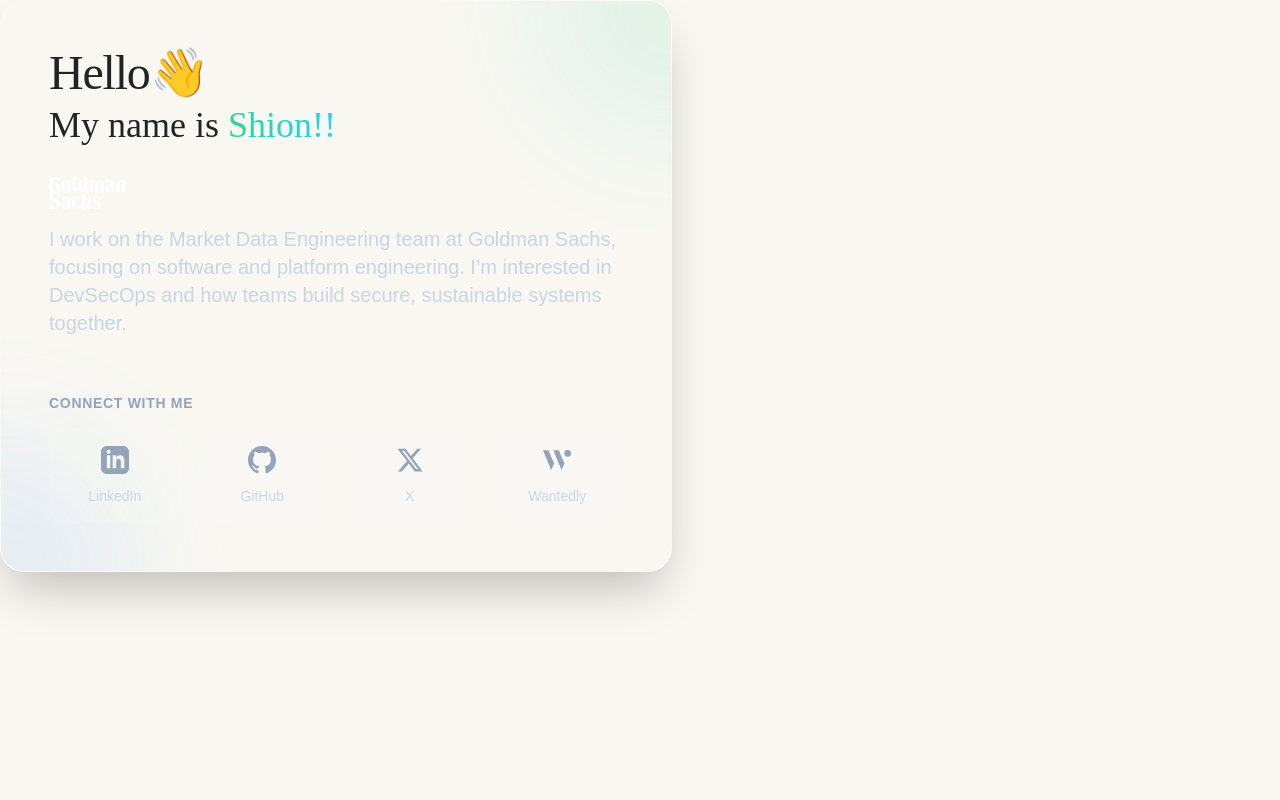
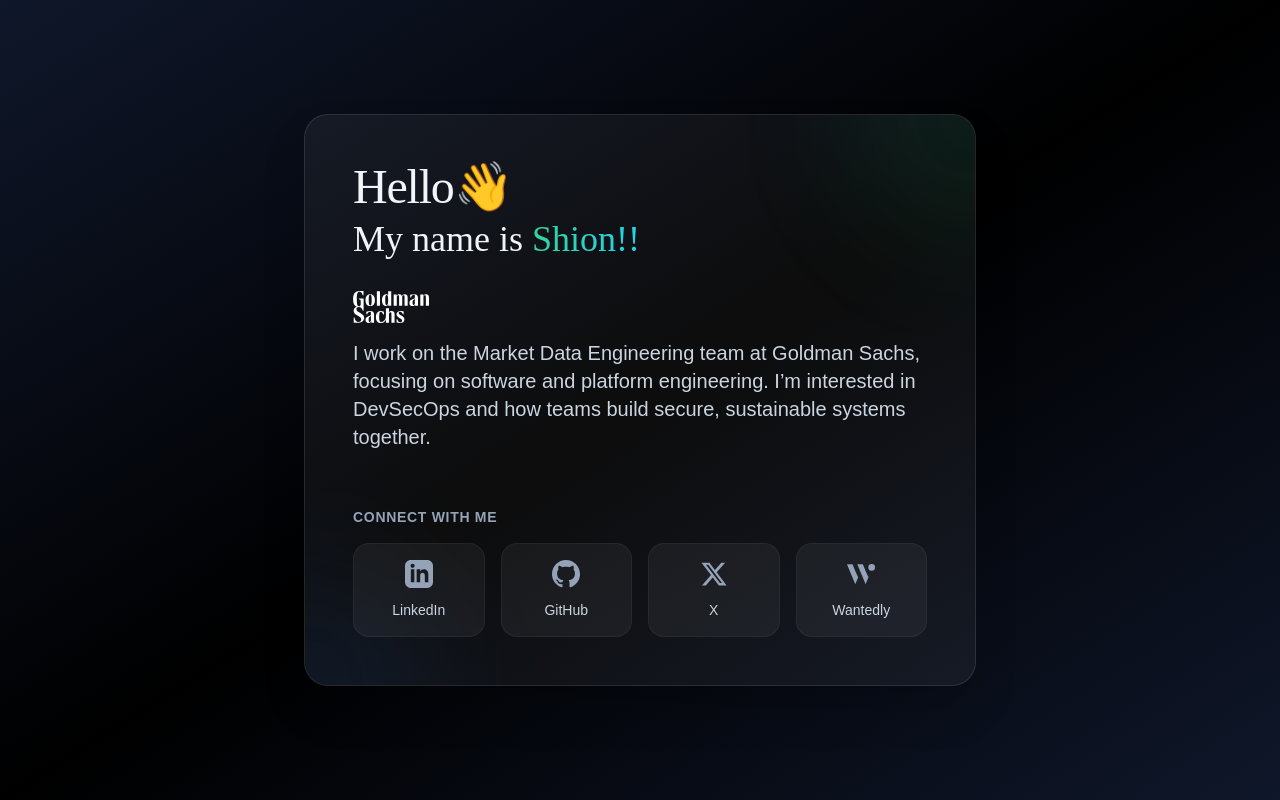
Before and after one commit to Shion1305/shion.pro-plain, a Nuxt app: page / in a window 1280 px wide. Built offline with nearby package versions, Linux system fonts and the light colour scheme.

Commit message:
Restore the original homepage layout

```diff
--- a/layouts/default.vue
+++ b/layouts/default.vue
@@ -1,35 +1,16 @@
+<script setup lang="ts"></script>
+
 <template>
-  <div class="site-shell">
+  <div
+    class="min-h-screen w-full bg-slate-950 bg-gradient-to-br from-slate-900 via-black to-slate-900 text-slate-100 flex items-center justify-center p-4 sm:p-8 selection:bg-emerald-500/30"
+  >
     <slot />
   </div>
 </template>
 
 <style>
-:root {
-  color-scheme: light;
-  --paper: #f8f7f2;
-  --ink: #202523;
-  --muted: #565e59;
-  --line: #ced1c9;
-  --blue: #233fb2;
-  --serif: "Instrument Serif", Georgia, serif;
-  font-family: "DM Sans", system-ui, sans-serif;
-  background: var(--paper);
-  color: var(--ink);
-}
-
 body {
   margin: 0;
-}
-* {
-  box-sizing: border-box;
-}
-::selection {
-  color: white;
-  background: var(--blue);
-}
-:focus-visible {
-  outline: 3px solid #4871ed;
-  outline-offset: 5px;
+  background-color: #020617; /* Slate 950 */
 }
 </style>
```
